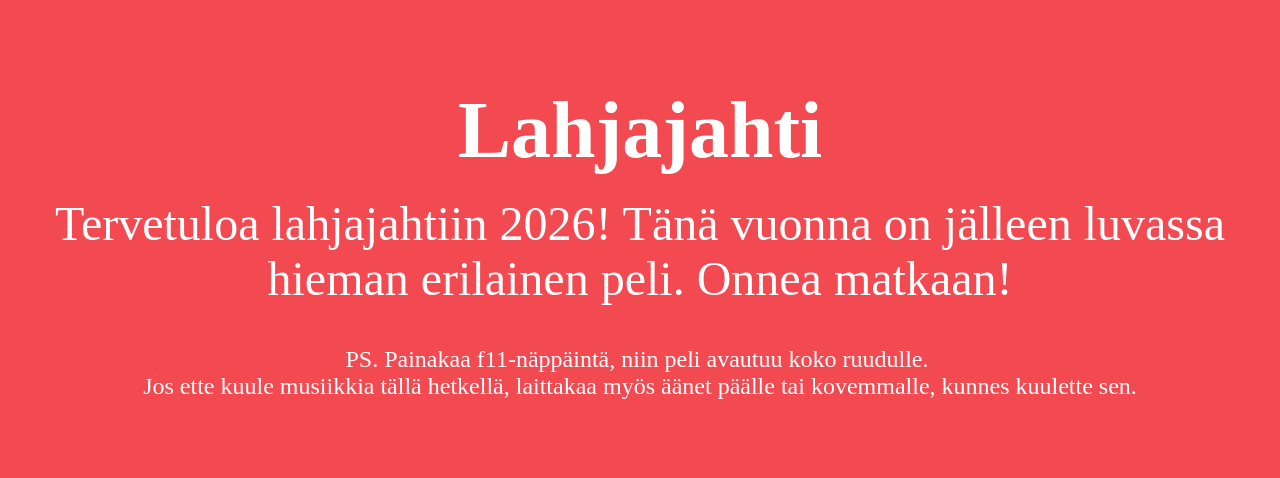
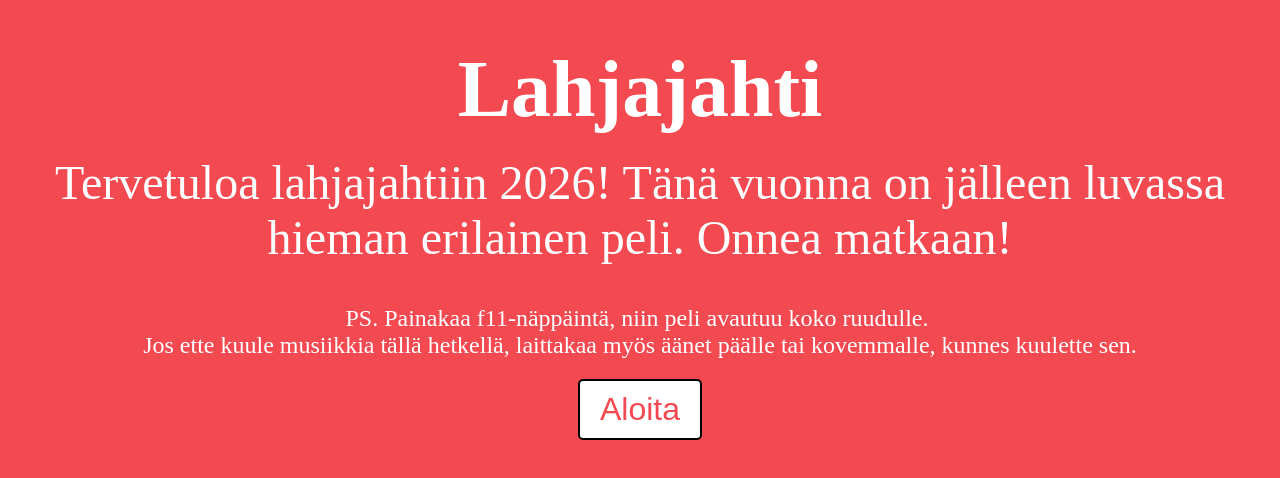
Before and after one commit to karhuworks/lahjajahti, a React (Vite) app: page / in a window 1280 px wide. Shown: the part 158-636 px from the top of the page. Built offline with nearby package versions, Linux system fonts and the light colour scheme.

Commit message:
status and landing page function

```diff
--- a/src/App.css
+++ b/src/App.css
@@ -2,7 +2,7 @@
   --text: hwb(0 100% 0%);
   --text-hover: lch(73.95% 3.09 347.88);
   --background: lch(57.32% 74.55 28.41);
-  --background-hover: lch(64.6% 61.1 139.65);
+  --background-hover: oklab(42.138999999999996% 0.14604 0.07877);
 }
 
 /* Add this at the very top of your CSS file */
@@ -39,3 +39,18 @@ body {
     font-size: 1.5rem; /* Adjust as needed */
     margin-top: 20px; /* Adds some space above the instruction text */
 }
+
+.esittelyteksti button {
+    font-size: 2rem; /* Adjust as needed */
+    padding: 10px 20px; /* Adjust as needed */
+    cursor: pointer;
+    background-color: var(--text);
+    color: var(--background);
+    border: 2px solid black;
+    border-radius: 5px; /* Optional: adds rounded corners */
+    transition: background-color 0.3s, color 0.3s; /* Smooth transition for hover effect */
+    &:hover {
+        background-color: var(--text-hover);
+        color: var(--background-hover);
+    }
+}
--- a/src/App.tsx
+++ b/src/App.tsx
@@ -1,14 +1,21 @@
 import './App.css'
-import { gameText } from './text.ts'
+import { useState } from 'react'
+import type { State } from './tyypit.ts'
+import { LandingPage } from './pages/landingpage.tsx'
 
 function App() {
-  return (
-    <div className="esittelyteksti">
-      <h1>{gameText.name}</h1>
-      <p>{gameText.description}</p>
-      <p className="ohje">{gameText.f11}</p>
-    </div>
-  );
+  const [state, setState] = useState<State>("landingpage");
+
+  if (state === "landingpage") {
+    return (
+      <LandingPage onStart={() => setState("intro")} />
+    );
+  } else if (state === "intro") {
+    return (
+      <div className="intro">
+      </div>
+    );
+  }
 }
 
 export default App;
--- /dev/null
+++ b/src/pages/landingpage.tsx
@@ -0,0 +1,12 @@
+import { gameText } from "../text";
+
+export function LandingPage({ onStart }: { onStart: () => void }) {
+    return (
+        <div className="esittelyteksti">
+            <h1>{gameText.name}</h1>
+            <p>{gameText.description}</p>
+            <p className="ohje">{gameText.f11}</p>
+            <button onClick={onStart}>{gameText.start}</button>
+        </div>
+    );
+}
--- a/src/text.ts
+++ b/src/text.ts
@@ -2,4 +2,5 @@ export const gameText = {
     name: "Lahjajahti",
     description: "Tervetuloa lahjajahtiin 2026! Tänä vuonna on jälleen luvassa hieman erilainen peli. Onnea matkaan!",
     f11: "PS. Painakaa f11-näppäintä, niin peli avautuu koko ruudulle. \nJos ette kuule musiikkia tällä hetkellä, laittakaa myös äänet päälle tai kovemmalle, kunnes kuulette sen.",
+    start: "Aloita",
 }
--- /dev/null
+++ b/src/tyypit.ts
@@ -0,0 +1 @@
+export type State = "landingpage" | "intro" | "grid" | "task1" | "task2" | "task3" | "task4" | "task5" | "task6" | "task7" | "task8" | "task9" | "finaltask" | "end";
```
